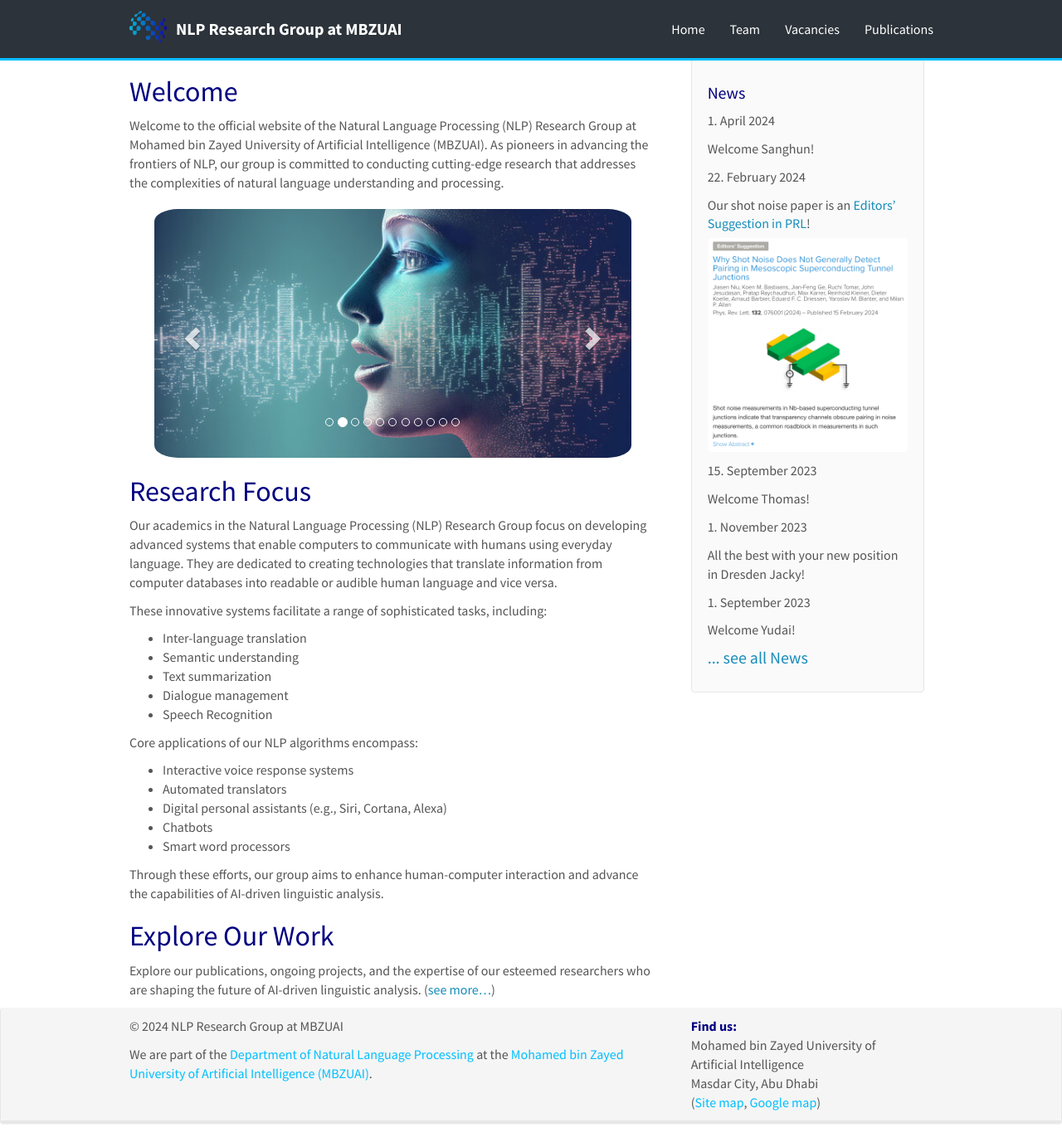
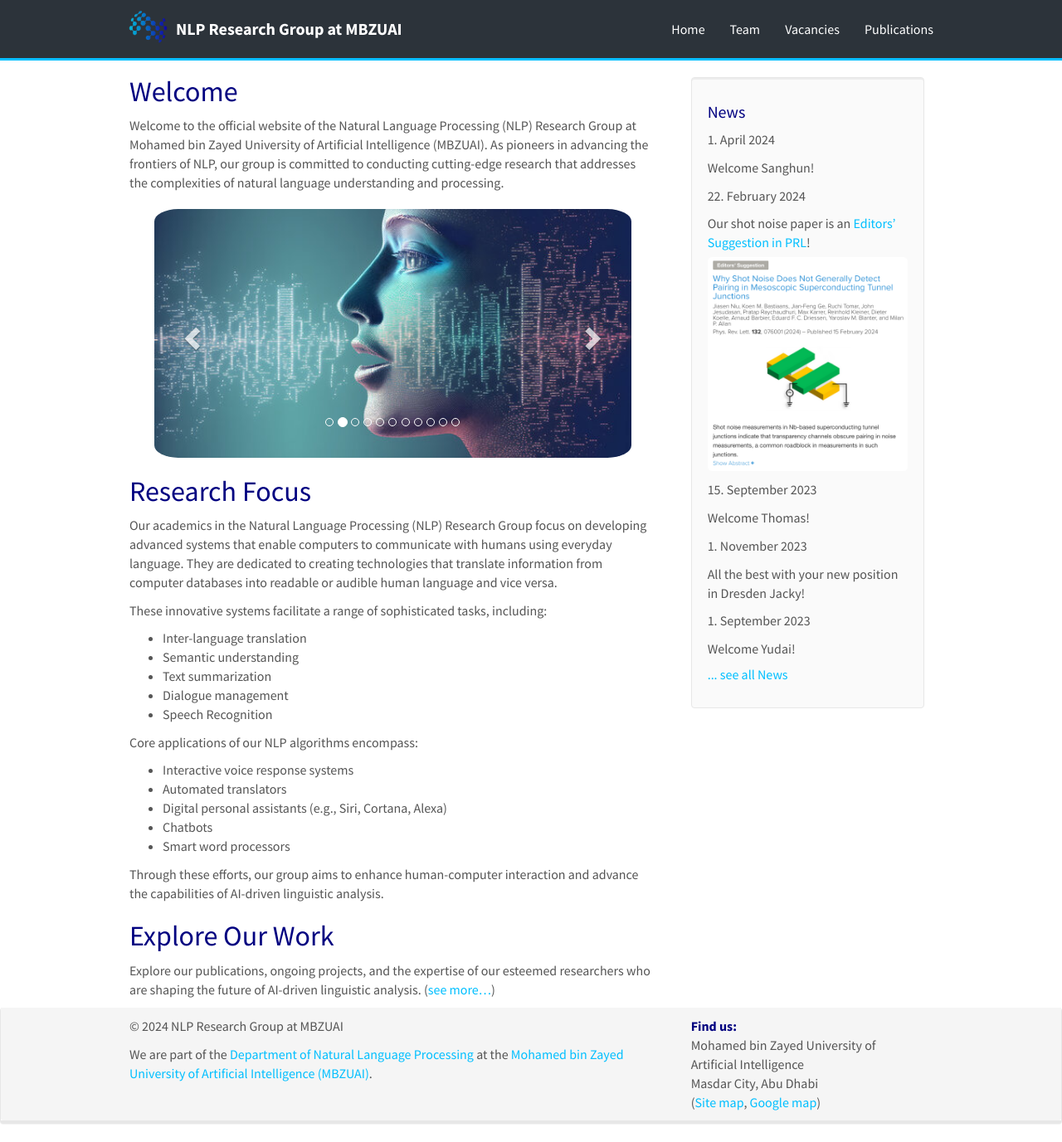
Before and after one commit to RamzaBasharat/MBZUAI, a Jekyll site: the page built from _pages/home.md, in a window 1280 px wide and 1377 px high. Shown: the whole window at 83% size. Built offline with Jekyll 4.4.1, drawn with Linux system fonts in a browser that asks for light colours; nearby versions of some CDN libraries.

```diff
--- a/_includes/news.html
+++ b/_includes/news.html
@@ -6,6 +6,6 @@
 <p>{{ article.date }}<br>{{ article.headline | markdownify}}</p>
 {% endfor %}
 
-<h4><a href="{{ site.url }}{{ site.baseurl }}/allnews.html">... see all News</a></h4>
+<h5><a href="{{ site.url }}{{ site.baseurl }}/allnews.html">... see all News</a></h5>
 
 </div>
--- a/_layouts/homelay.html
+++ b/_layouts/homelay.html
@@ -7,6 +7,7 @@ layout: default
 
 	{{ content }}
   </div>
-  <div id="newsid" class="col-sm-4" >
+  <div id="newsid" class="col-sm-4">
+      <br>
 	{% include news.html %}
   </div>
--- a/css/main.scss
+++ b/css/main.scss
@@ -101,7 +101,7 @@ h2,h4, .navy{
 color: #000080;
 }
 
-.sky{
+a, .sky{
 color: #00bfff;
 }
 
```
